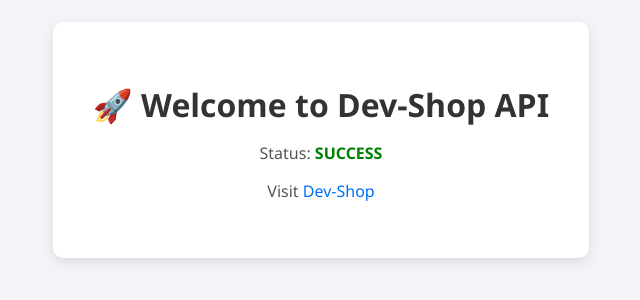
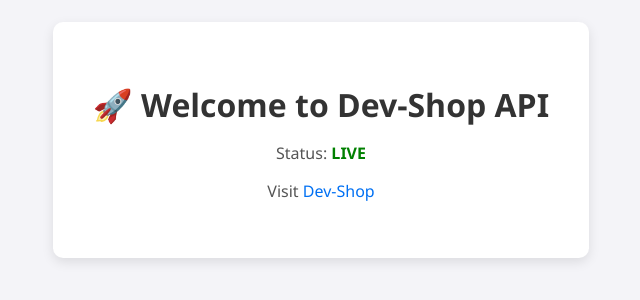
Before and after one commit to prakash-dev-code/devshop-backend, a website: page public/home.html in a window 1280 px wide. Shown: the part 260-560 px from the top of the page, 319-959 px from the left. Drawn offline with Linux system fonts and the light colour scheme.

Commit message:
Update homepage status message from "SUCCESS" to "LIVE"

```diff
--- a/public/home.html
+++ b/public/home.html
@@ -35,7 +35,7 @@
   <body>
     <div class="container">
       <h1>🚀 Welcome to Dev-Shop API</h1>
-      <p>Status: <strong style="color: green">SUCCESS</strong></p>
+      <p>Status: <strong style="color: green">LIVE</strong></p>
       <p>
         Visit
         <a href="https://dev-shop-live.vercel.app/" target="_blank">Dev-Shop</a>
```
